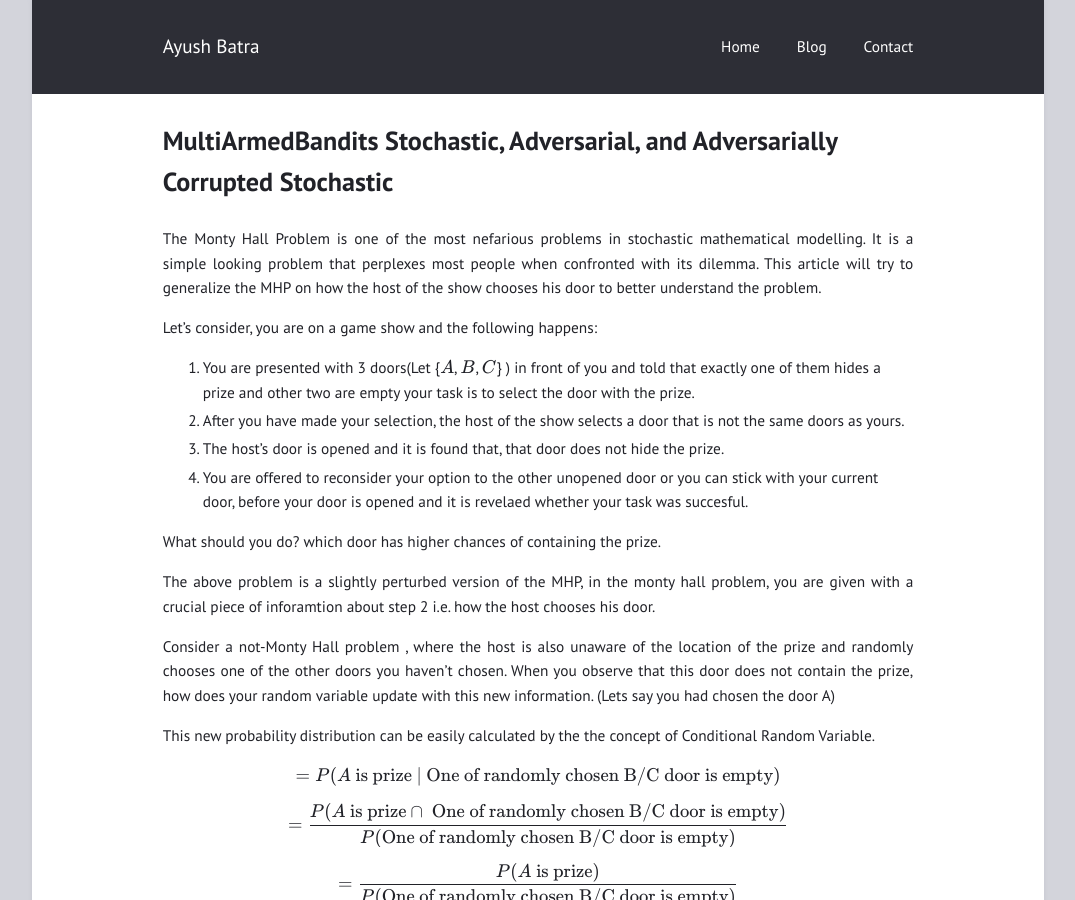
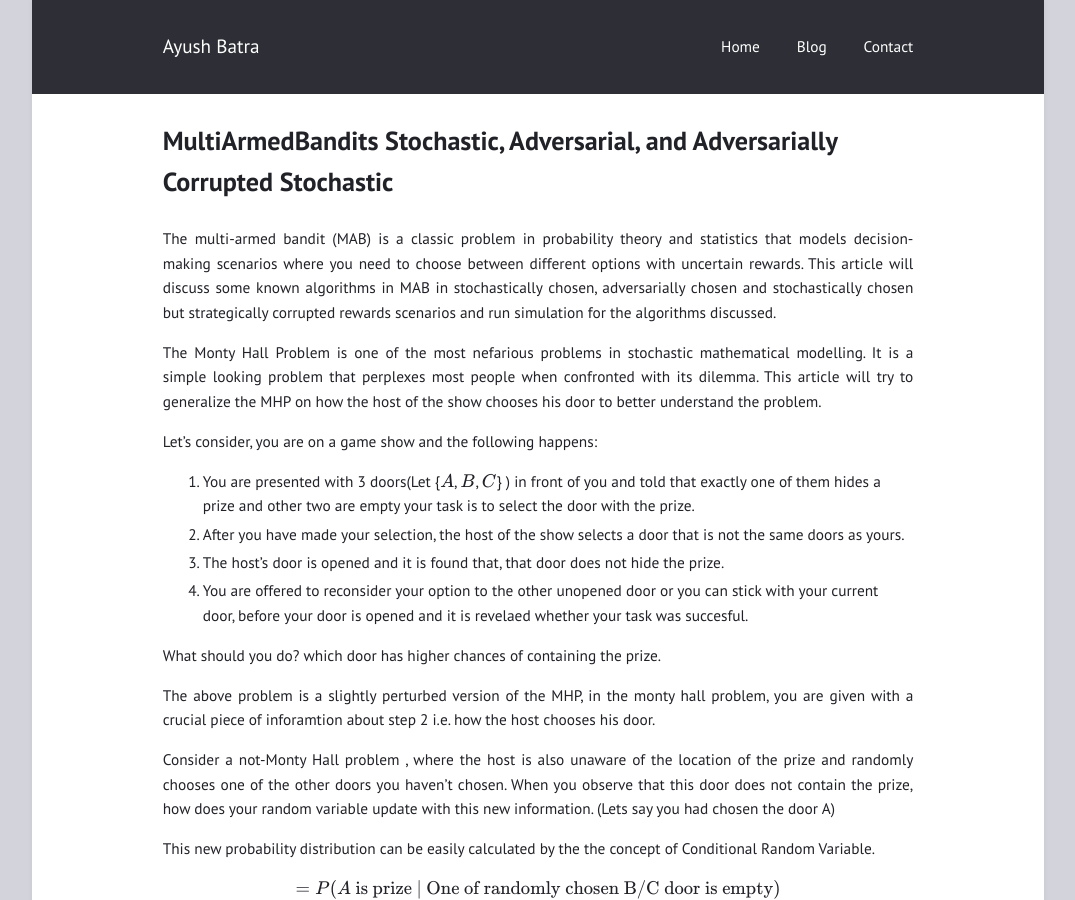
Before and after one commit to ayushbatra/ayushbatra.github.io, a Jekyll site: the page built from _posts/2023-01-03-multiarmedbandits.md, in a window 1280 px wide and 900 px high. Shown: the whole window, without its empty margins (102-1177 px from the left). Built offline with Jekyll 4.4.1, drawn with Linux system fonts in a browser that asks for light colours.

Commit message:
Update 2023-01-03-multiarmedbandits.md

```diff
--- a/_posts/2023-01-03-multiarmedbandits.md
+++ b/_posts/2023-01-03-multiarmedbandits.md
@@ -4,6 +4,10 @@ permalink: "/MultiArmedBandits/"
 layout: page
 mathjax: true
 ---
+
+The multi-armed bandit (MAB) is a classic problem in probability theory and statistics that models decision-making scenarios where you need to choose between different options with uncertain rewards. This article will discuss some known algorithms in MAB in stochastically chosen, adversarially chosen and stochastically chosen but strategically corrupted rewards scenarios and run simulation for the algorithms discussed.
+
+
 
 
 The Monty Hall Problem is one of the most nefarious problems in stochastic mathematical modelling. It is a simple looking problem that perplexes most people when confronted with its dilemma. This article will try to generalize the MHP on how the host of the show chooses his door to better understand the problem.
```
